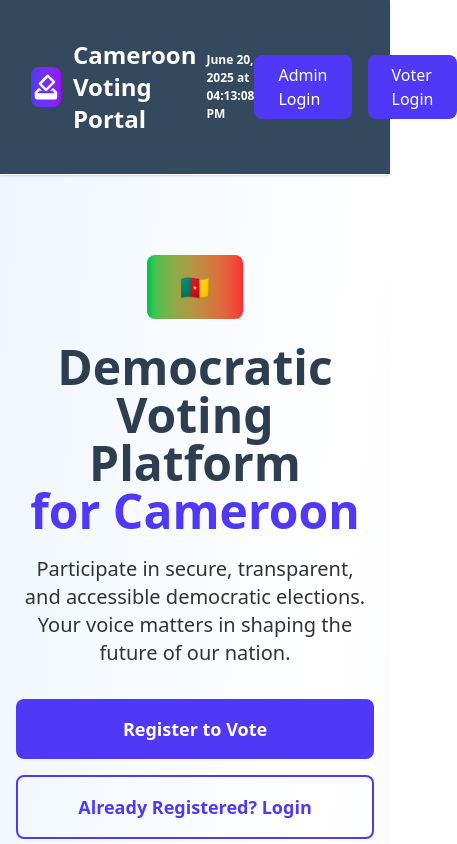
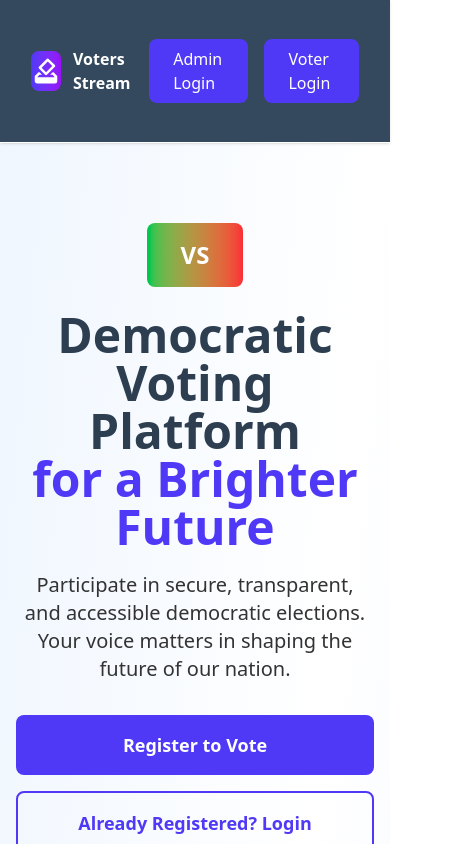
Before and after one commit to Osasblaisekhan/votersstream, a React (Vite) app: page / in a window 390 px wide. Shown: the top 844 px of the page, 457 px wide, since content can reach past the window. Built offline with nearby package versions, Linux system fonts and the light colour scheme.

Commit message:
final touches

```diff
--- a/src/Auth/AdminLogin.jsx
+++ b/src/Auth/AdminLogin.jsx
@@ -27,7 +27,10 @@ const AdminLogin = () => {
   };
 
   return (
-    <div className="min-h-screen flex items-center justify-center bg-gray-50 -mt-60 md:-mt-30">
+    <div className="min-h-screen flex flex-col items-center justify-center bg-gray-50 -mt-60 md:-mt-30">
+        <div className="w-24 h-16 mx-auto mt-6 bg-gradient-to-r from-green-500 to-red-500 rounded-lg flex items-center justify-center">
+              <span className="text-white font-bold text-2xl">VS</span>
+          </div>
       <div className="max-w-md w-full space-y-8">
         <div>
           <h2 className="mt-6 text-center text-3xl font-extrabold text-gray-900">
--- a/src/Auth/userLogin.jsx
+++ b/src/Auth/userLogin.jsx
@@ -63,9 +63,9 @@ const UserLogin = () => {
     <div className="min-h-screen flex items-center justify-center bg-gradient-to-br from-blue-50 to-indigo-100 py-12 px-4 sm:px-6 lg:px-8">
       <div className="max-w-md w-full space-y-8">
         <div className="text-center">
-          <div className="w-16 h-16 bg-gradient-to-r from-indigo-600 to-purple-600 rounded-full flex items-center justify-center mx-auto mb-4">
-            <span className="text-white text-2xl">🗳️</span>
-          </div>
+            <div className="w-24 h-16 mx-auto mb-6 bg-gradient-to-r from-green-500 to-red-500 rounded-lg flex items-center justify-center">
+              <span className="text-white font-bold text-2xl">VS</span>
+            </div>
           <h2 className="text-3xl font-extrabold text-gray-900">
             Sign In to Vote
           </h2>
--- a/src/Auth/userSignup.jsx
+++ b/src/Auth/userSignup.jsx
@@ -117,9 +117,9 @@ const Signup = () => {
     <div className="min-h-screen flex items-center justify-center bg-gradient-to-br from-blue-50 to-indigo-100 py-12 px-4 sm:px-6 lg:px-8">
       <div className="max-w-md w-full space-y-8">
         <div className="text-center">
-          <div className="w-16 h-16 bg-gradient-to-r from-indigo-600 to-purple-600 rounded-full flex items-center justify-center mx-auto mb-4">
-            <span className="text-white text-2xl">🗳️</span>
-          </div>
+            <div className="w-24 h-16 mx-auto mb-6 bg-gradient-to-r from-green-500 to-red-500 rounded-lg flex items-center justify-center">
+              <span className="text-white font-bold text-2xl">VS</span>
+            </div>
           <h2 className="text-3xl font-extrabold text-gray-900">
             Create Voter Account
           </h2>
--- a/src/LandingPageComponent/LandinPage.jsx
+++ b/src/LandingPageComponent/LandinPage.jsx
@@ -20,11 +20,11 @@ const LandingPage = () => {
               </div>
 
              <div>
-               <h3 className="text-2xl font-bold text-white">Cameroon Voting Portal</h3>
+               <h3 className="md:text-2xl font-bold text-white">Voters Stream</h3>
              </div>
             </div>
 
-            <div>
+            <div className='hidden md:block'>
               <Time />
             </div>
 
@@ -51,11 +51,11 @@ const LandingPage = () => {
         <div className="max-w-7xl mx-auto px-4 sm:px-6 lg:px-8 text-center">
           <div className="mb-8">
             <div className="w-24 h-16 mx-auto mb-6 bg-gradient-to-r from-green-500 to-red-500 rounded-lg flex items-center justify-center">
-              <span className="text-white font-bold text-2xl">🇨🇲</span>
+              <span className="text-white font-bold text-2xl">VS</span>
             </div>
             <h1 className="text-5xl font-bold text-gray-900 mb-6">
               Democratic Voting Platform
-              <span className="block text-indigo-600">for Cameroon</span>
+              <span className="block text-indigo-600">for a Brighter Future</span>
             </h1>
             <p className="text-xl text-gray-600 mb-8 max-w-3xl mx-auto">
               Participate in secure, transparent, and accessible democratic elections.
@@ -193,7 +193,7 @@ const LandingPage = () => {
                 <div className="w-8 h-8 bg-gradient-to-r from-indigo-600 to-purple-600 rounded-lg flex items-center justify-center">
                   <MdHowToVote className="text-white" size={20} />
                 </div>
-                <h3 className="text-xl font-bold">Cameroon Voting Portal</h3>
+                <h3 className="text-xl font-bold">Voters Stream</h3>
               </div>
               <h3 className="text-white">
                 Empowering democratic participation through secure and transparent voting technology.
@@ -220,7 +220,7 @@ const LandingPage = () => {
           </div>
 
           <div className="border-t border-gray-800 mt-8 pt-8 text-center text-white">
-            <h3 className='text-white'>&copy; 2025 Cameroon Voting Portal. All rights reserved.</h3>
+            <h3 className='text-white'>&copy; 2025 Voters Stream. All rights reserved.</h3>
           </div>
         </div>
       </footer>
--- a/src/components/UserPages.jsx
+++ b/src/components/UserPages.jsx
@@ -44,7 +44,7 @@ const UserPages = () => {
         <div className="max-w-7xl mx-auto px-4 sm:px-6 lg:px-8">
           <div className="flex items-center justify-between h-16">
             <div className="flex items-center space-x-8">
-              <h3 className="text-xl font-bold">Cameroon Voting Portal</h3>
+              <h3 className="text-xl font-bold">Voting Stream</h3>
 
               <nav className="hidden md:flex space-x-4">
                 <button
@@ -73,7 +73,7 @@ const UserPages = () => {
               </nav>
             </div>
 
-            <div>
+            <div className='hidden md:block'>
               <h2>
                 <UserTime />
               </h2>
@@ -140,12 +140,14 @@ const UserPages = () => {
           <Route path="/" element={
             <div className="text-center">
               <div className="mb-8">
-                <img src={flag} alt="Cameroon Flag" className="w-32 h-auto mx-auto mb-6 rounded-lg shadow-md" />
+            <div className="w-24 h-16 mx-auto mb-6 bg-gradient-to-r from-green-500 to-red-500 rounded-lg flex items-center justify-center">
+              <span className="text-white font-bold text-2xl">VS</span>
+            </div>
                 <h1 className="text-4xl font-bold text-gray-900 mb-4">
-                  Welcome to Cameroon Voting Portal
+                  Welcome to Voters Stream
                 </h1>
                 <p className="text-xl text-gray-600 mb-8 max-w-2xl mx-auto">
-                  Participate in the democratic process. Your voice matters in shaping the future of Cameroon.
+                 Participate in the democratic process. Your voice matters in shaping the future of our society
                 </p>
                 <button
                   onClick={handleGetStarted}
@@ -181,7 +183,7 @@ const UserPages = () => {
 
       <footer className="bg-gray-800 py-4 mt-12">
         <div className="max-w-7xl mx-auto px-4 sm:px-6 lg:px-8 text-center">
-          <h3 className='text-white font-bold'>&copy; 2025 Cameroon Voting Portal. All rights reserved.</h3>
+          <h3 className='text-white font-bold'>&copy; 2025 Voters Stream. All rights reserved.</h3>
           <h3><UserTime /></h3>
         </div>
       </footer>
```
Also changed, not shown: 1 other file (tests, documents, lock files or other folders).
